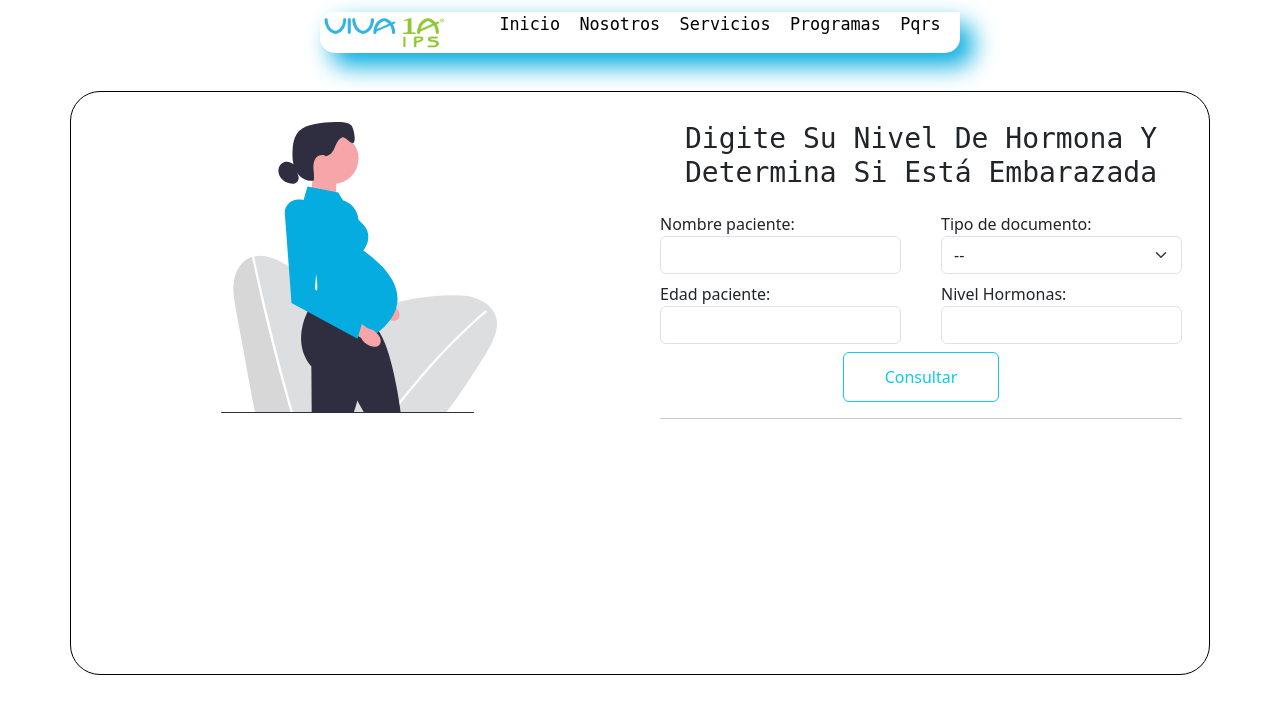
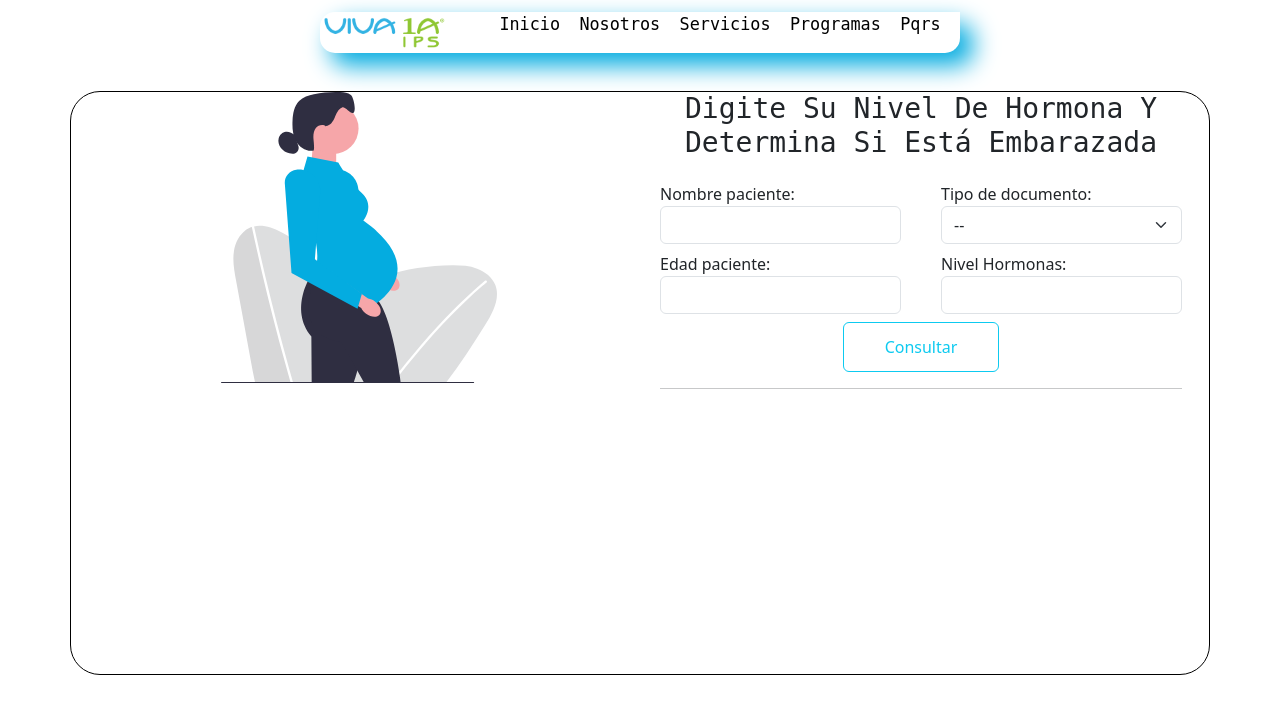
Before and after one commit to alceronDelgado/hormonas, a PHP site: page /hormonas/ in a window 1280 px wide. Shown: the part 24-738 px from the top of the page. Run offline with PHP 8.4, Linux system fonts and the light colour scheme.

Commit message:
fixing container

```diff
--- a/assets/css/style.css
+++ b/assets/css/style.css
@@ -130,7 +130,6 @@ nav {
     width: 100%;
     gap: 10px;
     position: relative;
-    top: 30px;
   }
 
   .element{
```
